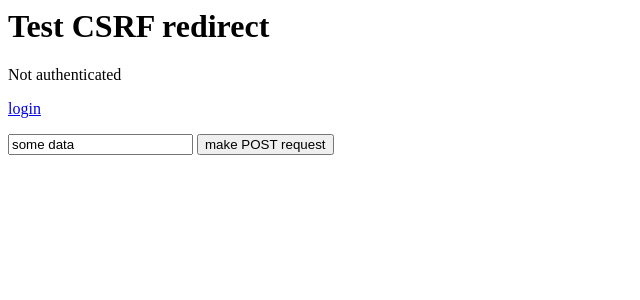
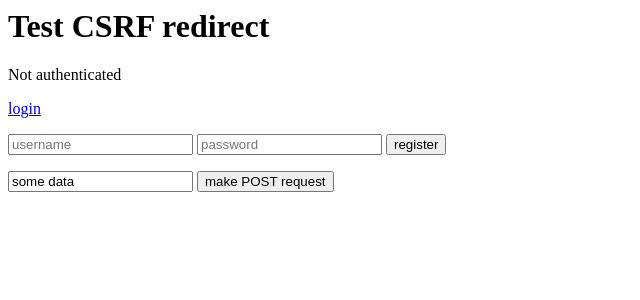
Before and after one commit to zalun/Django-Minimal-Authentication-Usecase-, a Django app: template csrf/templates/main.html in a window 1280 px wide. Shown: the top 300 px of the page, without its empty margins (0-640 px from the left). Run offline with Django 3.2, Linux system fonts and the light colour scheme; the template is opened without the code that fills it, so the values that code supplies are empty; parts of the project's set-up code (start-up, migrations or seed data) failed here and were passed over.

Commit message:
register

```diff
--- a/csrf/templates/main.html
+++ b/csrf/templates/main.html
@@ -7,7 +7,12 @@
     <p>{% if user.is_authenticated %}Authenticated as {{ user.username }}
     - <a href="{% url logout %}?next=/">log out</a>
     {% else %}Not authenticated</p>
-    <p><a href="{% url login %}?next=/">login</a>{% endif %}
+    <p><a href="{% url login %}?next=/">login</a>
+    <form method="post"action="{% url register %}">{% csrf_token %}
+        <input type="input" name="username" placeholder="username">
+        <input type="password" name="password" placeholder="password">
+        <input type="submit" value="register">
+    </form>{% endif %}
     <form method="post" action="{% url post %}">{% csrf_token %}
         <input type="input" name="data" value="some data">
         <input type="submit" value="make POST request">
```
